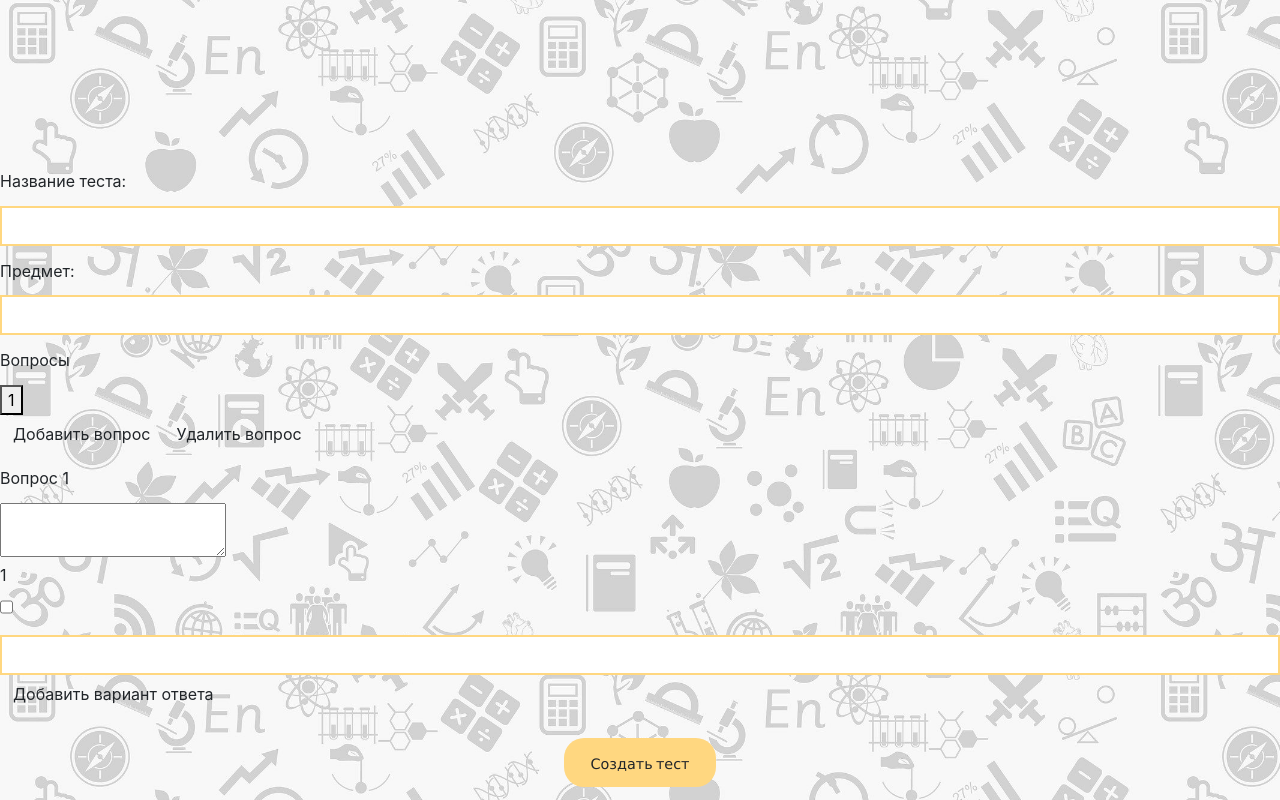
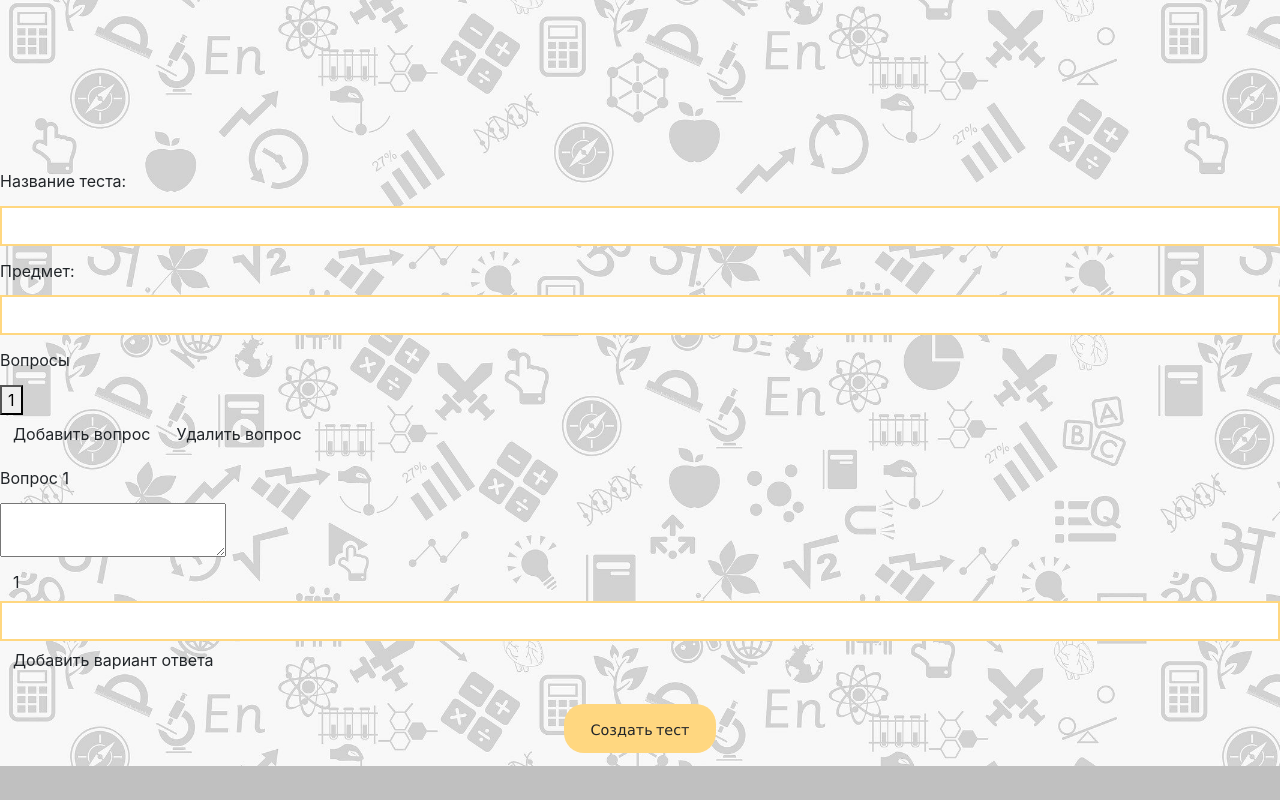
Before and after one commit to EzhovSergey/sova2_frontend, a Vue app: page /create-test in a window 1280 px wide. Shown: the part 449-1249 px from the top of the page. After the commit the page ends 1215 px from the top, so only its background shows below. Built offline with nearby package versions, Linux system fonts and the light colour scheme.

Commit message:
changed button and id in create test

```diff
--- a/src/store/createTest.js
+++ b/src/store/createTest.js
@@ -3,7 +3,7 @@ import Axios from 'axios'
 export default {
   actions: {
     async createTest ({ commit }, formDataCreateTest) {
-      await Axios.post('http://localhost:8081/tests', formDataCreateTest, {
+      await Axios.post(`http://localhost:8081/${sessionStorage.getItem('token')}/tests`, formDataCreateTest, {
         headers: {
           mode: 'no-cors'
         }
--- a/src/views/CreateTest.vue
+++ b/src/views/CreateTest.vue
@@ -68,14 +68,9 @@
               v-if="answer.isActive"
               @click.prevent="deleteAnswer(activeQuestion, indexAnswer)"
             >X</button>
-            <label class="numberAnswer">
+            <button class="btn is-correct" @click.prevent="answer.is_it_true = !answer.is_it_true">
               {{indexAnswer + 1}}
-              <input
-                name="indexQuestion"
-                type="checkbox"
-                v-model="answer.is_it_true"
-              >
-            </label>
+            </button>
             <input
               class="input-answer-test"
               type="text"
@@ -175,7 +170,6 @@ export default {
       const formDataCreateTest = {
         title: this.nameTest,
         subject: this.subject,
-        author: sessionStorage.getItem('token'),
         questions: this.questions
       }
       let question = 0
```
